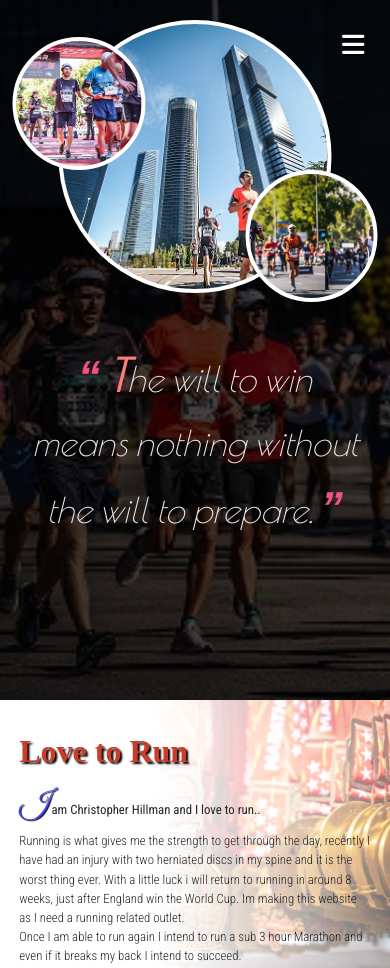
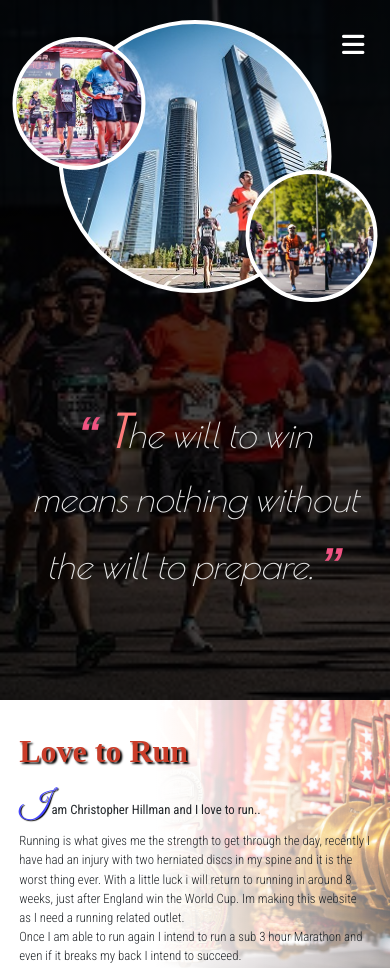
Before and after one commit to kt-fi/madridrun, a website: page index.html in a window 390 px wide. Shown: the top 968 px of the page. Drawn offline with nearby package versions, Linux system fonts and the light colour scheme; a web font is replaced by a local one.

Commit message:
header fix

```diff
--- a/sass/__header.scss
+++ b/sass/__header.scss
@@ -137,13 +137,13 @@ blockquote {
 
     @media screen and (max-width: 700px){
         text-align: center;
-        top:80%;
+        top:85%;
         left: 50%;
         width: 90vw;
     }
 
     @media screen and (max-width: 550px){
-        top:70%;
+        top:78%;
         font-size: 5.5rem;
         line-height: 10rem;
     }
```
Also changed, not shown: styles.css.
